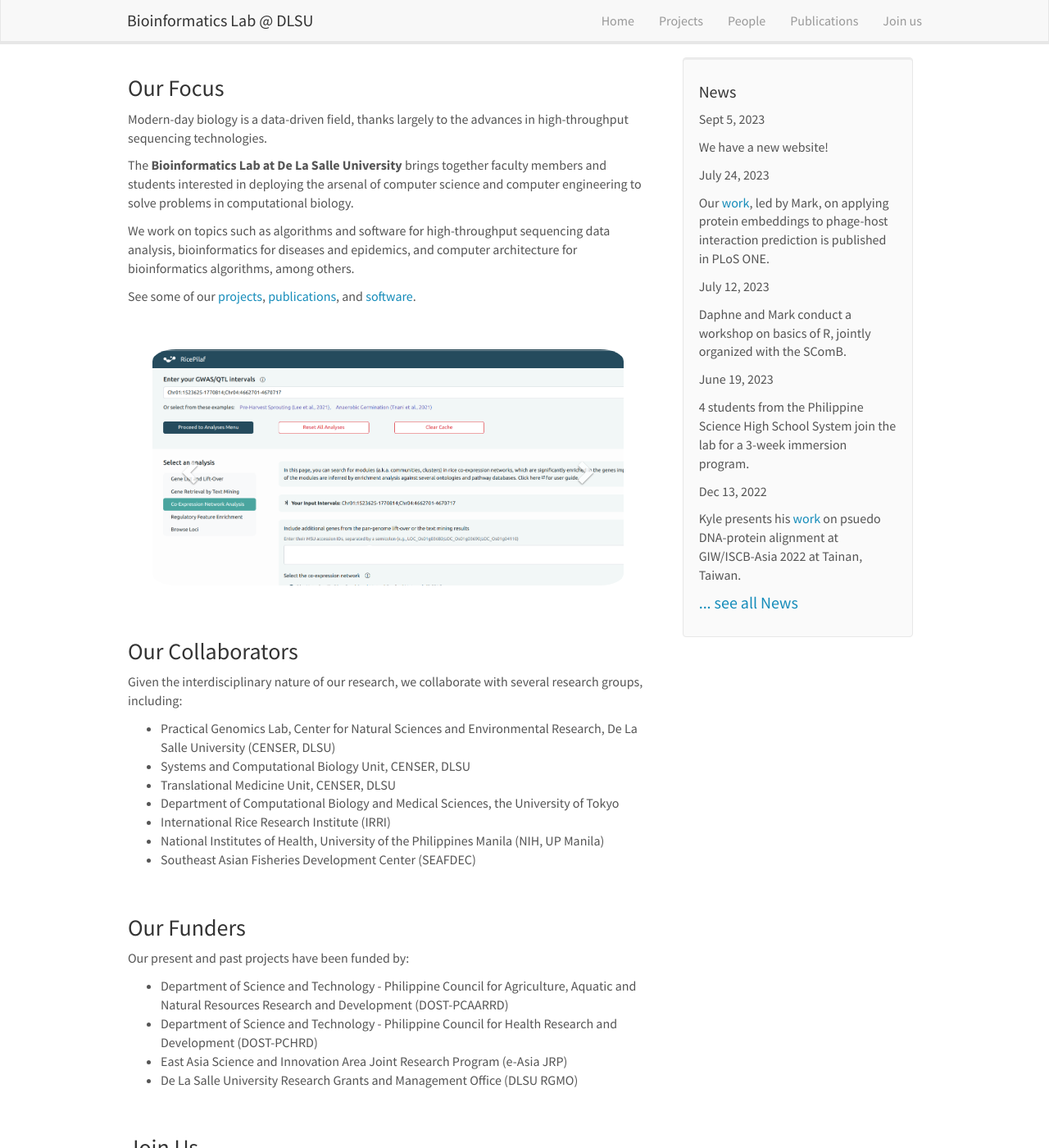
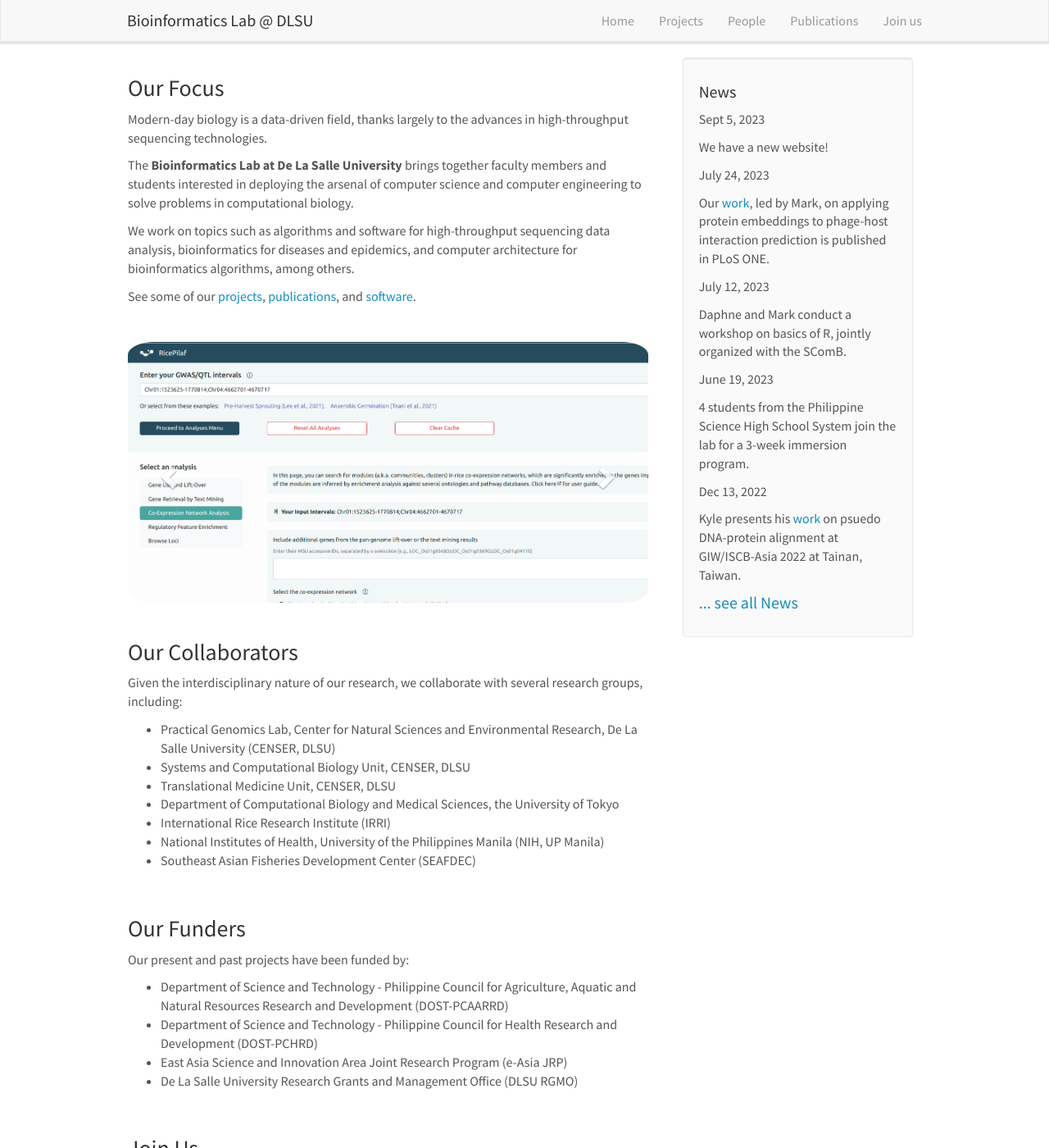
Before and after one commit to bioinfodlsu/bioinfodlsu.github.io, a Jekyll site: the page built from _pages/home.md, in a window 1280 px wide and 1400 px high. Shown: the whole window at 82% size. Built offline with Jekyll 4.4.1, drawn with Linux system fonts in a browser that asks for light colours; nearby versions of some CDN libraries.

Commit message:
Make image carousel bigger

```diff
--- a/_pages/home.md
+++ b/_pages/home.md
@@ -14,7 +14,7 @@ The **Bioinformatics Lab at De La Salle University** brings together faculty mem
 
 We work on topics such as algorithms and software for high-throughput sequencing data analysis, bioinformatics for diseases and epidemics, and computer architecture for bioinformatics algorithms, among others.
 
-See some of our [projects](projects){:target="\_blank"}, [publications](publications){:target="\_blank"}, and [software](http://github.com/bioinfodlsu){:target="\_blank"}.
+See some of our [projects](projects), [publications](publications), and [software](http://github.com/bioinfodlsu){:target="\_blank"}.
 
 <br>
 
@@ -90,4 +90,4 @@ Our present and past projects have been funded by:
 
 ### Join Us
 
-We are always looking for energetic, driven, and curious students to [join us](join_us){:target="\_blank"}.
+We are always looking for energetic, driven, and curious students to [join us](join_us).
--- a/css/main.scss
+++ b/css/main.scss
@@ -128,3 +128,8 @@ body {
 .pub-text {
 	align-items: center;
 }
+
+#carousel {
+	padding: 0;
+	margin: 0;
+}
```
